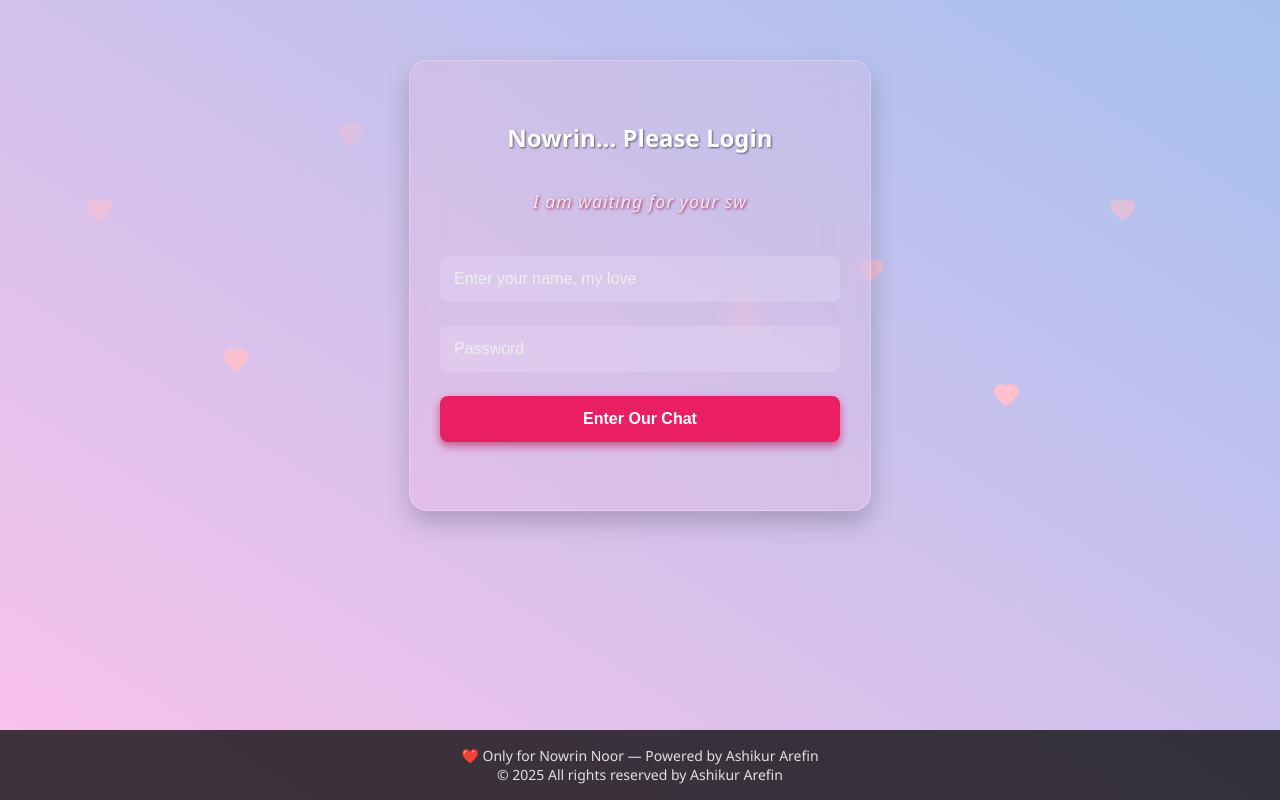
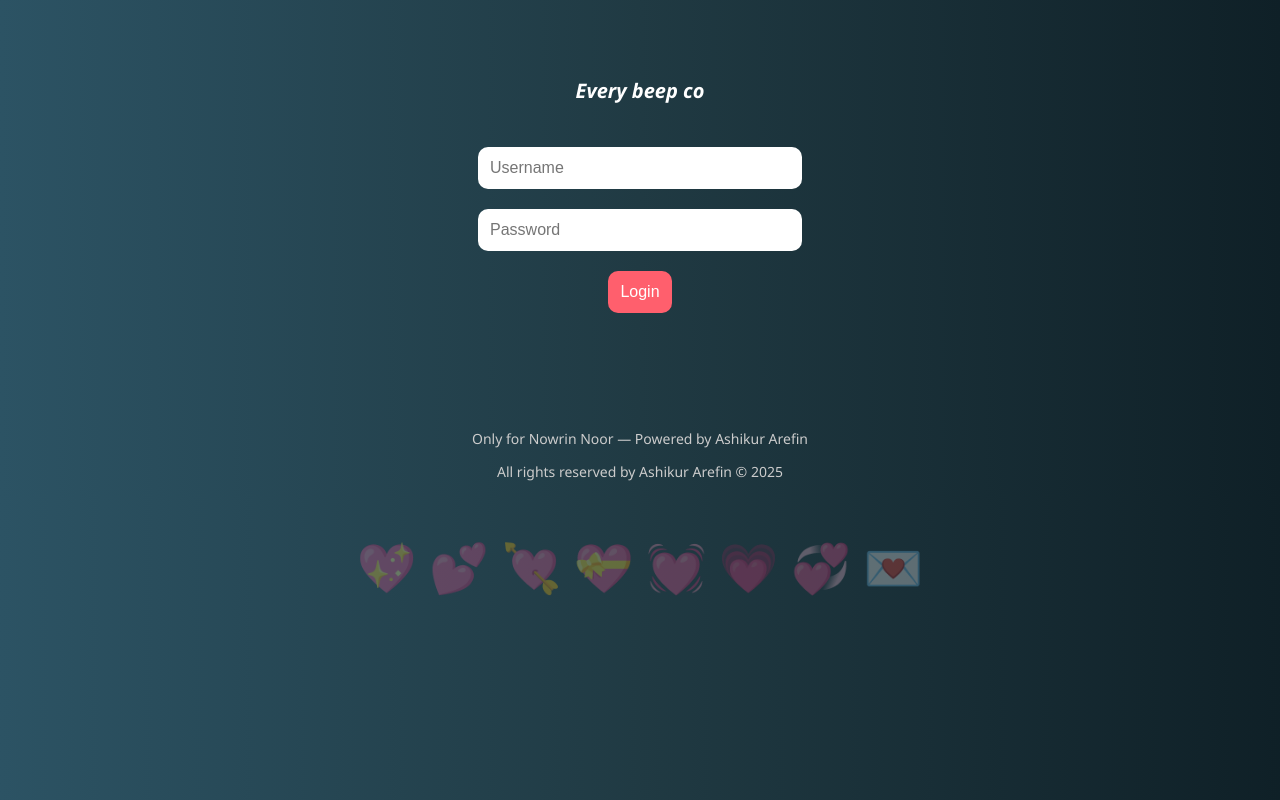
Before and after one commit to ashikurrahma017/nowrin-ashikur-chat, a Flask app: page / in a window 1280 px wide. Run offline with Flask 3, Linux system fonts and the light colour scheme; some libraries are stand-ins or nearby versions.

Commit message:
Update index.html

```diff
--- a/templates/index.html
+++ b/templates/index.html
@@ -1,333 +1,228 @@
 <!DOCTYPE html>
 <html lang="en">
 <head>
-  <meta charset="UTF-8" />
-  <meta name="viewport" content="width=device-width, initial-scale=1" />
-  <title>Nowrin & Ashikur Chat</title>
+  <meta charset="UTF-8">
+  <title>Nowrin & Ashikur</title>
+  <meta name="viewport" content="width=device-width, initial-scale=1.0">
   <script src="https://cdn.socket.io/4.3.2/socket.io.min.js"></script>
   <style>
-    /* Background and floating hearts */
     body {
       margin: 0;
-      padding: 0;
       font-family: 'Segoe UI', sans-serif;
+      background: #0f2027;  /* fallback */
+      background: linear-gradient(to right, #2c5364, #203a43, #0f2027);
+      color: white;
       overflow-x: hidden;
-      background: linear-gradient(to right top, #fbc2eb, #a6c1ee);
-      display: flex;
-      flex-direction: column;
-      min-height: 100vh;
-      position: relative;
-      color: #fff;
     }
 
-    .heart {
+    /* Animated Hearts */
+    body::before {
+      content: "💖 💕 💘 💝 💓 💗 💞 💌";
       position: absolute;
-      width: 15px;
-      height: 15px;
-      background: pink;
-      transform: rotate(45deg);
-      animation: float 10s linear infinite;
-      opacity: 0.7;
-      border-radius: 3px;
+      top: -100px;
+      left: 0;
+      width: 100%;
+      font-size: 3rem;
+      text-align: center;
+      animation: hearts 10s linear infinite;
+      opacity: 0.3;
     }
 
-    .heart::before,
-    .heart::after {
-      content: '';
-      position: absolute;
-      width: 15px;
-      height: 15px;
-      background: pink;
-      border-radius: 50%;
+    @keyframes hearts {
+      0% { transform: translateY(0); }
+      100% { transform: translateY(120vh); }
     }
 
-    .heart::before { top: -7.5px; left: 0; }
-    .heart::after { left: -7.5px; top: 0; }
-
-    @keyframes float {
-      0% { bottom: -20px; opacity: 0; }
-      50% { opacity: 1; }
-      100% {
-        bottom: 100%;
-        transform: translateX(-50px) rotate(45deg);
-        opacity: 0;
-      }
-    }
-
-    .heart:nth-child(1) { left: 10%; animation-duration: 9s; }
-    .heart:nth-child(2) { left: 20%; animation-duration: 12s; }
-    .heart:nth-child(3) { left: 30%; animation-duration: 8s; }
-    .heart:nth-child(4) { left: 50%; animation-duration: 14s; }
-    .heart:nth-child(5) { left: 60%; animation-duration: 11s; }
-    .heart:nth-child(6) { left: 70%; animation-duration: 10s; }
-    .heart:nth-child(7) { left: 80%; animation-duration: 13s; }
-    .heart:nth-child(8) { left: 90%; animation-duration: 9s; }
-
-    /* Premium Glass Box */
     #login, #chat {
       display: none;
-      margin: auto;
-      margin-top: 60px;
-      padding: 40px 30px;
-      width: 90%;
-      max-width: 400px;
-      border-radius: 18px;
-      box-shadow: 0 12px 24px rgba(0,0,0,0.2);
-      backdrop-filter: blur(14px);
-      background: rgba(250, 182, 212, 0.15);
-      border: 1px solid rgba(255, 255, 255, 0.25);
+      padding: 60px 20px;
       text-align: center;
-      z-index: 2;
-      color: #fff;
     }
 
     #login {
       display: block;
     }
 
-    h2, h3 {
-      color: #fff;
-      text-shadow: 1px 1px 2px #00000088;
-      margin-bottom: 20px;
-      min-height: 48px;
+    input, button {
+      padding: 12px;
+      margin: 10px;
+      font-size: 16px;
+      border-radius: 10px;
+      border: none;
+      outline: none;
     }
 
-    #typewriter {
-      font-style: italic;
-      font-size: 1.1em;
-      min-height: 26px;
-      margin-bottom: 25px;
-      color: #fce4ec;
-      text-shadow: 1px 1px 3px #880038cc;
-      letter-spacing: 1px;
-      height: 30px;
-    }
-
-    input, button {
-      padding: 14px;
-      margin: 12px 0;
-      font-size: 16px;
-      border-radius: 8px;
-      border: none;
-      width: 100%;
-      box-sizing: border-box;
-      background: rgba(255, 255, 255, 0.15);
-      color: #fff;
-      outline: none;
-      transition: background-color 0.3s ease;
-    }
-
-    input::placeholder {
-      color: #eee;
-    }
-
-    input:focus {
-      background: rgba(255, 255, 255, 0.3);
+    input {
+      width: 80%;
+      max-width: 300px;
     }
 
     button {
-      background: #e91e63;
+      background-color: #ff5f6d;
       color: white;
       cursor: pointer;
-      font-weight: 600;
-      box-shadow: 0 4px 10px #c2185baa;
+      transition: background 0.3s ease;
     }
 
     button:hover {
-      background: #c2185b;
-      box-shadow: 0 6px 15px #880038cc;
+      background-color: #ffc371;
+      color: black;
     }
 
     #chat-box {
-      background: rgba(255,255,255,0.2);
-      border: 1px solid rgba(255, 255, 255, 0.3);
-      border-radius: 10px;
-      height: 350px;
-      overflow-y: auto;
-      padding: 15px;
-      margin-bottom: 20px;
-      color: #222;
-      font-weight: 500;
-      background-clip: padding-box;
-      backdrop-filter: blur(8px);
+      background: rgba(255, 255, 255, 0.1);
+      border-radius: 12px;
+      padding: 20px;
+      height: 400px;
+      overflow-y: scroll;
+      max-width: 700px;
+      margin: auto;
     }
 
     .message {
-      padding: 10px 14px;
+      margin: 10px 0;
+      padding: 10px 15px;
       border-radius: 20px;
-      margin: 8px 0;
       max-width: 75%;
-      word-wrap: break-word;
-      font-size: 15px;
-      line-height: 1.4;
+      display: inline-block;
       clear: both;
     }
 
     .me {
-      background-color: #fce4ec;
-      text-align: right;
+      background-color: #dcf8c6;
+      color: black;
       float: right;
-      color: #880038;
     }
 
     .other {
-      background-color: #e3f2fd;
-      text-align: left;
+      background-color: #eee;
+      color: black;
       float: left;
-      color: #01579b;
     }
 
-    footer {
-      margin-top: auto;
-      background: rgba(0, 0, 0, 0.75);
-      padding: 16px;
+    #footer {
+      text-align: center;
       font-size: 14px;
-      text-align: center;
-      color: #e0e0e0;
-      z-index: 2;
-      user-select: none;
+      color: #ccc;
+      margin-top: 30px;
     }
 
-    @media screen and (max-width: 600px) {
-      #login, #chat {
-        width: 90%;
-        padding: 20px;
-      }
-
-      input, button {
-        font-size: 15px;
-      }
-
+    @media (max-width: 600px) {
       #chat-box {
         height: 300px;
       }
+      input {
+        width: 90%;
+      }
+    }
+
+    #typewriter {
+      font-size: 20px;
+      margin-bottom: 30px;
+      font-style: italic;
+      height: 30px;
     }
   </style>
 </head>
 <body>
 
-<!-- Animated Hearts -->
-<div class="heart"></div><div class="heart"></div><div class="heart"></div>
-<div class="heart"></div><div class="heart"></div><div class="heart"></div>
-<div class="heart"></div><div class="heart"></div>
-
 <div id="login">
-  <h2>Nowrin... Please Login</h2>
-  <div id="typewriter"></div>
-  <input id="username" placeholder="Enter your name, my love" autocomplete="off" />
-  <input id="password" type="password" placeholder="Password" autocomplete="off" />
-  <button onclick="login()">Enter Our Chat</button>
-  <p id="login-msg" style="color: #ffb6c1;"></p>
+  <h2 id="typewriter"></h2>
+  <input id="username" placeholder="Username"><br>
+  <input id="password" type="password" placeholder="Password"><br>
+  <button onclick="login()">Login</button>
+  <p id="login-msg" style="color: pink;"></p>
 </div>
 
 <div id="chat">
-  <h3 id="welcome">Welcome</h3>
+  <h3 id="welcome"></h3>
   <div id="chat-box"></div>
-  <input id="msg" placeholder="Type your sweet message..." autocomplete="off" />
-  <button onclick="sendMsg()">Send</button>
+  <div style="margin-top:20px;">
+    <input id="msg" placeholder="Type a message">
+    <button onclick="sendMsg()">Send</button>
+  </div>
 </div>
 
-<footer>
-  ❤️ Only for Nowrin Noor — Powered by Ashikur Arefin<br/>
-  © 2025 All rights reserved by Ashikur Arefin
-</footer>
+<div id="footer">
+  <p>Only for Nowrin Noor — Powered by Ashikur Arefin</p>
+  <p>All rights reserved by Ashikur Arefin © 2025</p>
+</div>
 
 <script>
-  // Typewriter with 10 romantic lines cycling
-  const lines = [
-    "I am waiting for your sweet words...",
-    "Every message from you is a heartbeat...",
-    "Your texts are my sunshine in gloomy days.",
-    "My heart races when I see your name typing...",
-    "Can’t wait to read your love-filled messages.",
-    "Your words paint colors in my world.",
-    "Typing... hoping it’s from you, my dear.",
-    "The chat is empty, but my love is full.",
-    "Just one text from you can brighten my night.",
-    "Our conversation is my favorite dream."
-  ];
-
-  let currentLine = 0;
-  let currentChar = 0;
-  let typingDelay = 60;
-  let erasingDelay = 40;
-  let newLineDelay = 2000; // Pause before next line
-  const typewriterElement = document.getElementById("typewriter");
-
-  function type() {
-    if (currentChar < lines[currentLine].length) {
-      typewriterElement.textContent += lines[currentLine].charAt(currentChar);
-      currentChar++;
-      setTimeout(type, typingDelay);
-    } else {
-      setTimeout(erase, newLineDelay);
-    }
-  }
-
-  function erase() {
-    if (currentChar > 0) {
-      typewriterElement.textContent = lines[currentLine].substring(0, currentChar -1);
-      currentChar--;
-      setTimeout(erase, erasingDelay);
-    } else {
-      currentLine++;
-      if (currentLine >= lines.length) currentLine = 0;
-      setTimeout(type, typingDelay + 500);
-    }
-  }
-
-  document.addEventListener("DOMContentLoaded", function(){
-    if(lines.length) setTimeout(type, newLineDelay);
-  });
-
-  // Chat app logic (mock login, replace with your backend)
   const socket = io();
   let currentUser = "";
 
   function login() {
     const u = document.getElementById("username").value.trim();
     const p = document.getElementById("password").value.trim();
-    const msgElem = document.getElementById("login-msg");
+    fetch("/login", {
+      method: "POST",
+      headers: { "Content-Type": "application/json" },
+      body: JSON.stringify({ username: u, password: p })
+    })
+    .then(res => res.json())
+    .then(data => {
+      if (data.success) {
+        currentUser = u;
+        document.getElementById("login").style.display = "none";
+        document.getElementById("chat").style.display = "block";
+        document.getElementById("welcome").textContent = "Welcome, " + u;
 
-    // Simple mock validation
-    if (!u) {
-      msgElem.textContent = "Please enter your name, my love.";
-      return;
-    }
-    if (!p) {
-      msgElem.textContent = "Password is required to enter our chat.";
-      return;
-    }
-
-    // For demo, accept any username and password
-    currentUser = u;
-    msgElem.textContent = "";
-    document.getElementById("login").style.display = "none";
-    document.getElementById("chat").style.display = "block";
-    document.getElementById("welcome").textContent = "Welcome, " + u + " ❤️";
-
-    // Stop typewriter when logged in
-    typewriterElement.textContent = "";
+        data.history.forEach(displayMessage);
+      } else {
+        document.getElementById("login-msg").innerText = "Invalid login.";
+      }
+    });
   }
 
   function sendMsg() {
-    const msgInput = document.getElementById("msg");
-    const msg = msgInput.value.trim();
+    const msg = document.getElementById("msg").value.trim();
     if (msg) {
-      // Emit message via socket.io
       socket.emit("message", { user: currentUser, msg });
-      msgInput.value = "";
+      document.getElementById("msg").value = "";
     }
   }
 
-  socket.on("message", data => {
+  function displayMessage(data) {
     const div = document.createElement("div");
     div.className = "message " + (data.user === currentUser ? "me" : "other");
-    div.textContent = data.user + ": " + data.msg;
-    const box = document.getElementById("chat-box");
-    box.appendChild(div);
-    box.scrollTop = box.scrollHeight;
-  });
+    div.textContent = `${data.user} (${data.time}): ${data.msg}`;
+    document.getElementById("chat-box").appendChild(div);
+    document.getElementById("chat-box").scrollTop = document.getElementById("chat-box").scrollHeight;
+  }
+
+  socket.on("message", displayMessage);
+
+  // Typewriter romantic lines
+  const lines = [
+    "I'm still waiting for your message, Nowrin...",
+    "Every beep could be your hello 💬",
+    "My day starts with your text and ends with your thoughts 💭",
+    "No message feels complete unless it’s from you 💌",
+    "I refresh this screen just to see your words ✨",
+    "The silence feels loud without your text 🔕",
+    "One text from you, and my whole world lights up 💡",
+    "This chatbox belongs to our love story 💖",
+    "No one types like you... my Nowrin Noor 👑",
+    "Ashikur is waiting patiently — just say 'Hi' 💞"
+  ];
+  let i = 0, char = 0;
+
+  function typeWriter() {
+    if (char < lines[i].length) {
+      document.getElementById("typewriter").innerHTML = lines[i].substring(0, char + 1);
+      char++;
+      setTimeout(typeWriter, 80);
+    } else {
+      setTimeout(() => {
+        char = 0;
+        i = (i + 1) % lines.length;
+        typeWriter();
+      }, 2000);
+    }
+  }
+
+  window.onload = typeWriter;
 </script>
 
 </body>
```
